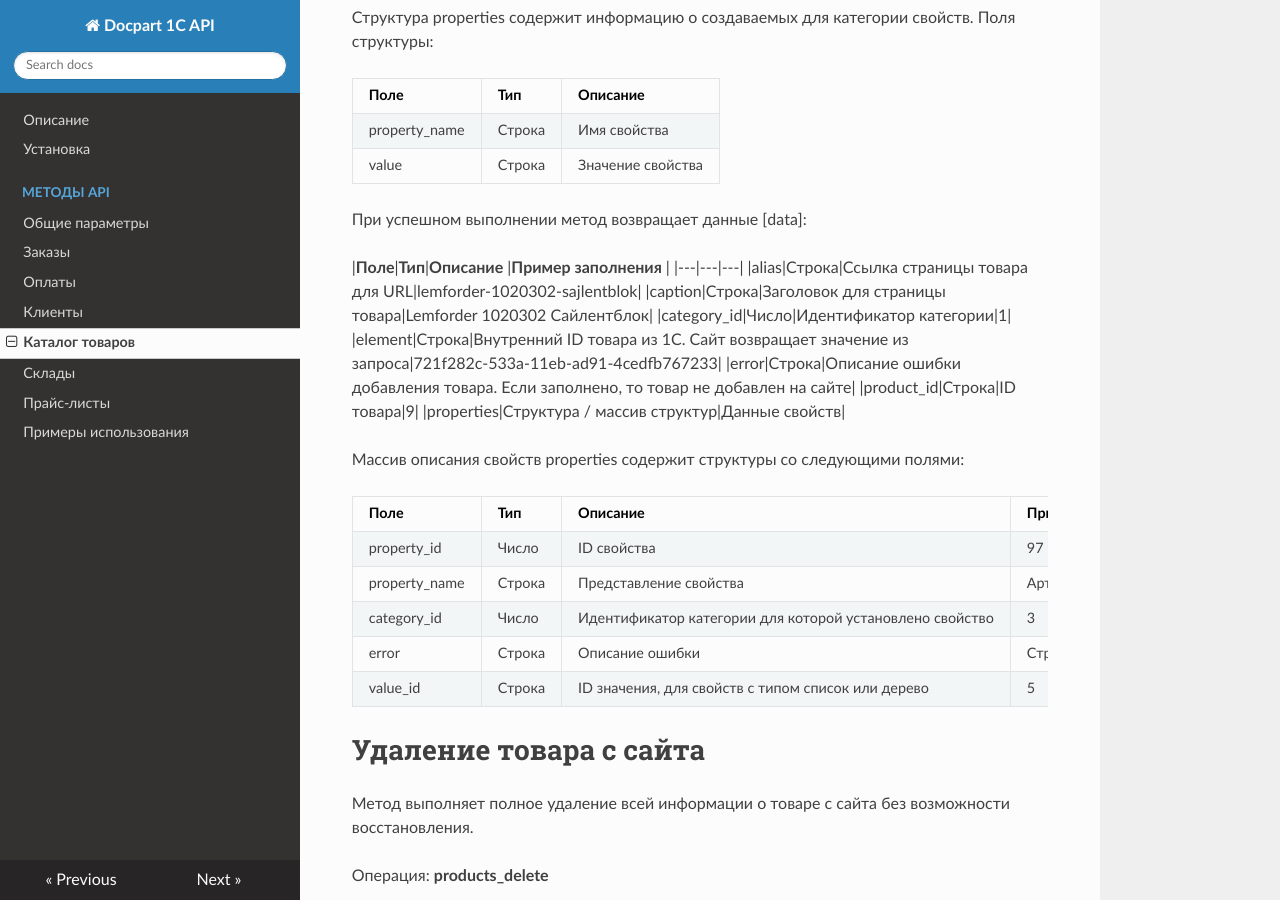
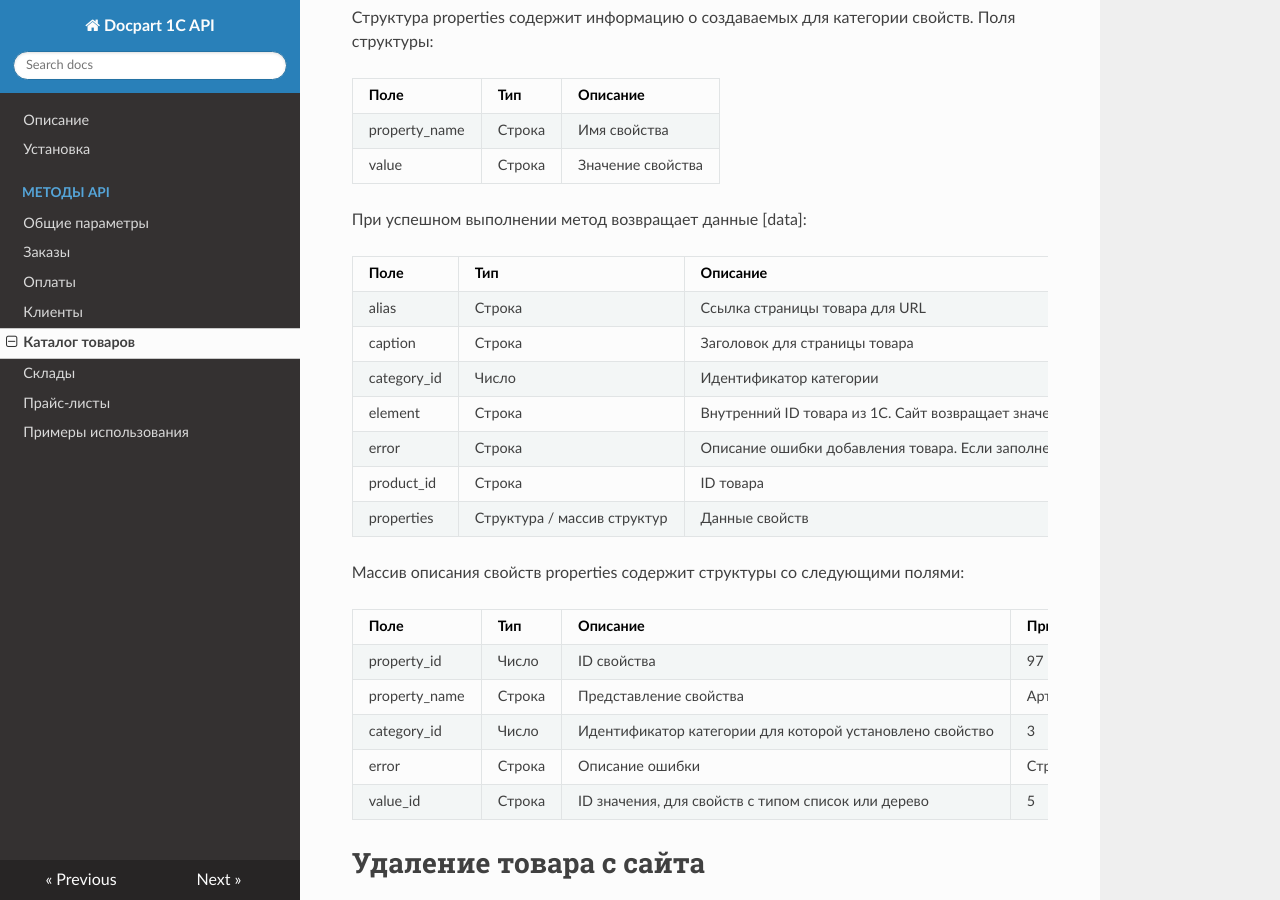
Before and after one commit to emayskiy/Docpart_1C_API_WIKI, an MkDocs documentation site: the page built from docs/cat_methods.md, in a window 1280 px wide and 900 px high, scrolled down 6630 px. Built offline with MkDocs 1.6.1, drawn with Linux system fonts in a browser that asks for light colours; nearby versions of some CDN libraries.

Commit message:
Методы работы с товарами

```diff
--- a/docs/cat_methods.md
+++ b/docs/cat_methods.md
@@ -239,14 +239,14 @@
 При успешном выполнении метод возвращает данные [data]:
 
 |**Поле**|**Тип**|**Описание** |**Пример заполнения** |
-|---|---|---|
+|---|---|---|---|
 |alias|Строка|Ссылка страницы товара для URL|lemforder-1020302-sajlentblok|
 |caption|Строка|Заголовок для страницы товара|Lemforder 1020302 Сайлентблок|
 |category_id|Число|Идентификатор категории|1|
 |element|Строка|Внутренний ID товара из 1С. Сайт возвращает значение из запроса|721f282c-533a-11eb-ad91-4cedfb767233|
 |error|Строка|Описание ошибки добавления товара. Если заполнено, то товар не добавлен на сайте|
 |product_id|Строка|ID товара|9|
-|properties|Структура / массив структур|Данные свойств|
+|properties|Структура / массив структур|Данные свойств||
 
 Массив описания свойств properties содержит структуры со следующими полями:
 
```
